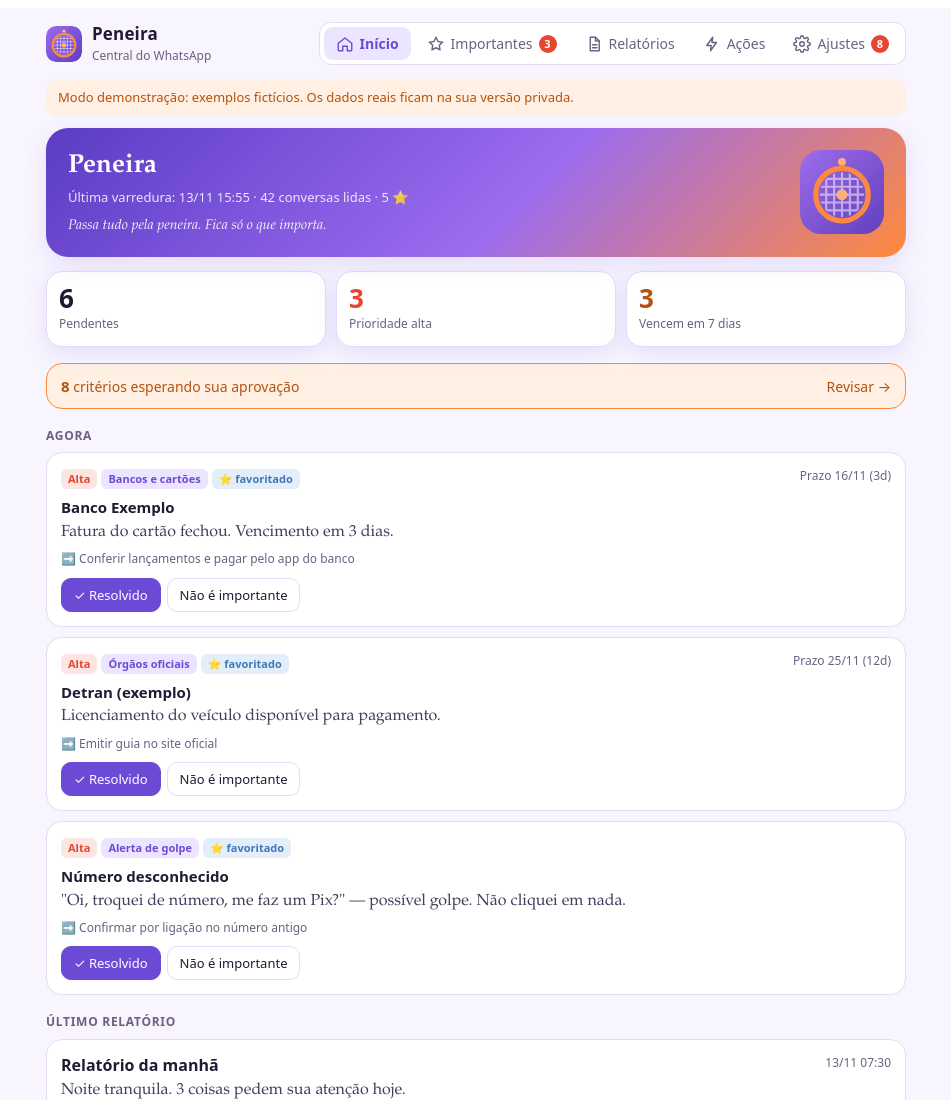
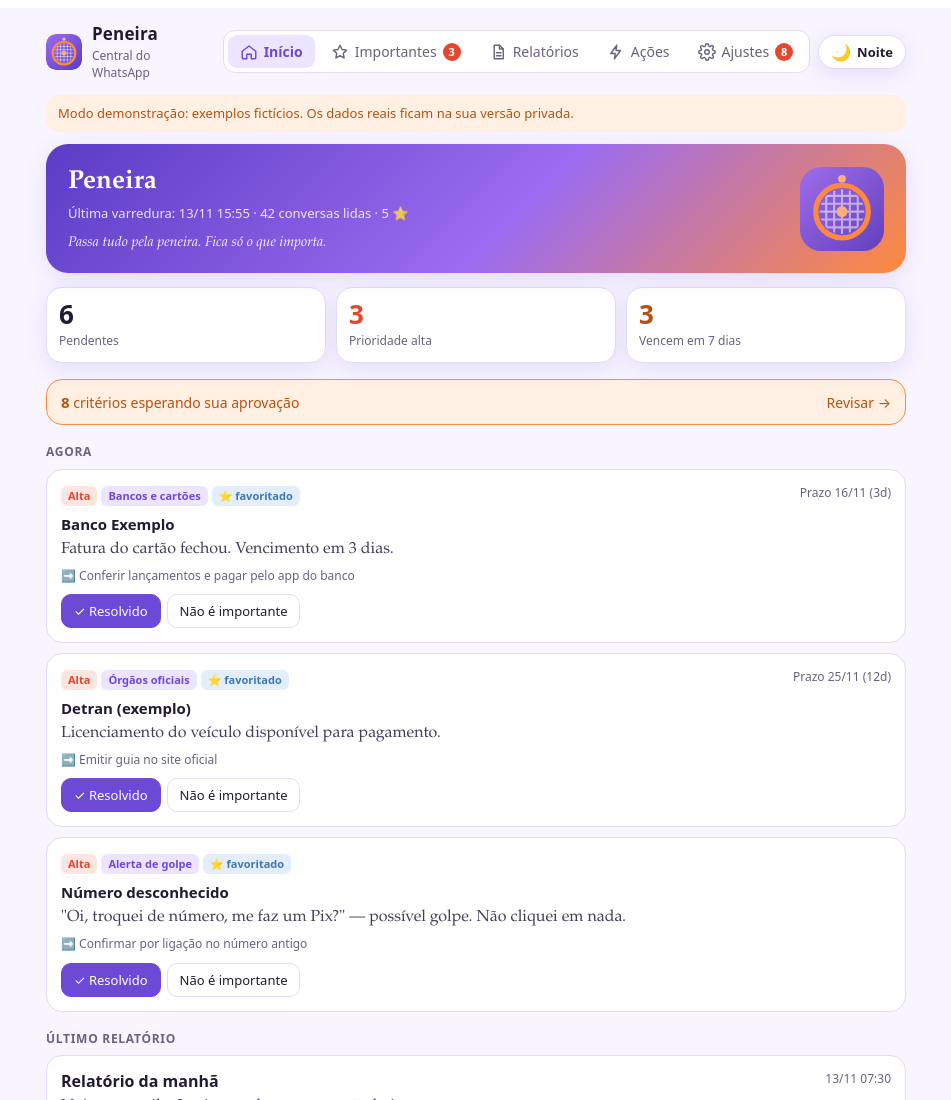
Before and after one commit to rafaelximenes2010-png/Peneira, a website: page index.html in a window 1280 px wide. Shown: the top 1100 px of the page, without its empty margins (164-1115 px from the left). Drawn offline with Linux system fonts and the light colour scheme.

Commit message:
Botão dia/noite no topo
Co-Authored-By: Claude Opus 5.5 <noreply@anthropic.com>
Claude-Session: https://claude.ai/code/session_01E4AjQ1VU7YhiyysCeEhCjd

```diff
--- a/index.html
+++ b/index.html
@@ -146,6 +146,8 @@
 .pn-rel li{margin-bottom:4px;font-family:var(--font-text);font-size:15px;color:var(--ink-2)}
 .pn-nums{display:flex;flex-wrap:wrap;gap:6px;margin-top:8px}
 .pn-nums span{background:var(--surface-2);border-radius:8px;padding:3px 8px;font-size:12px;color:var(--ink-2)}
+.pn-dn{display:flex;align-items:center;gap:6px;border:1px solid var(--border);background:var(--surface);color:var(--ink);border-radius:999px;padding:7px 12px;font-size:13px;font-weight:600;cursor:pointer;box-shadow:var(--shadow)}
+.pn-dn span:first-child{font-size:16px;line-height:1}
 .pn-foot{text-align:center;font-size:12px;color:var(--ink-3);margin-top:22px}
 </style>
 </head>
@@ -175,7 +177,10 @@
       <svg aria-hidden="true"><use href="#pnMark"/></svg>
       <div><b>Peneira</b><small>Central do WhatsApp</small></div>
     </div>
-    <nav class="pn-nav" id="nav-topo" aria-label="Seções"></nav>
+    <div style="display:flex;align-items:center;gap:8px">
+      <nav class="pn-nav" id="nav-topo" aria-label="Seções"></nav>
+      <button class="pn-dn" type="button" id="btn-dn" aria-label="Alternar dia e noite"><span id="dn-ico">🌙</span><span id="dn-txt">Noite</span></button>
+    </div>
   </header>
 
   <div class="pn-banner" id="aviso"></div>
@@ -568,9 +573,12 @@
   /* ---------- tema (preferência deste aparelho) ---------- */
   const TEMAS=[["auto","Automático"],["dia","☀️ Dia"],["noite","🌙 Noite"]];
   let tema="auto"; try{ tema=localStorage.getItem("peneira-tema")||"auto"; }catch(e){}
+  const escuroAgora = () => tema==="noite" || (tema==="auto" && window.matchMedia && matchMedia("(prefers-color-scheme: dark)").matches);
   function aplicaTema(){ const r=$("app"); if(tema==="auto") r.removeAttribute("data-theme"); else r.setAttribute("data-theme",tema);
+    const esc=escuroAgora(); $("dn-ico").textContent = esc ? "☀️" : "🌙"; $("dn-txt").textContent = esc ? "Dia" : "Noite";
     document.querySelectorAll("#temas .pn-chip").forEach(c=>c.setAttribute("aria-pressed",c.dataset.t===tema?"true":"false")); }
   TEMAS.forEach(([k,n])=>{ const b=el("button","pn-chip",n); b.type="button"; b.dataset.t=k; b.onclick=()=>{ tema=k; try{localStorage.setItem("peneira-tema",k);}catch(e){} aplicaTema(); }; $("temas").appendChild(b); });
+  $("btn-dn").addEventListener("click",()=>{ tema = escuroAgora() ? "dia" : "noite"; try{localStorage.setItem("peneira-tema",tema);}catch(e){} aplicaTema(); });
   aplicaTema();
   document.querySelectorAll("[data-go]").forEach(b=>b.addEventListener("click",()=>go(b.dataset.go)));
 
```
